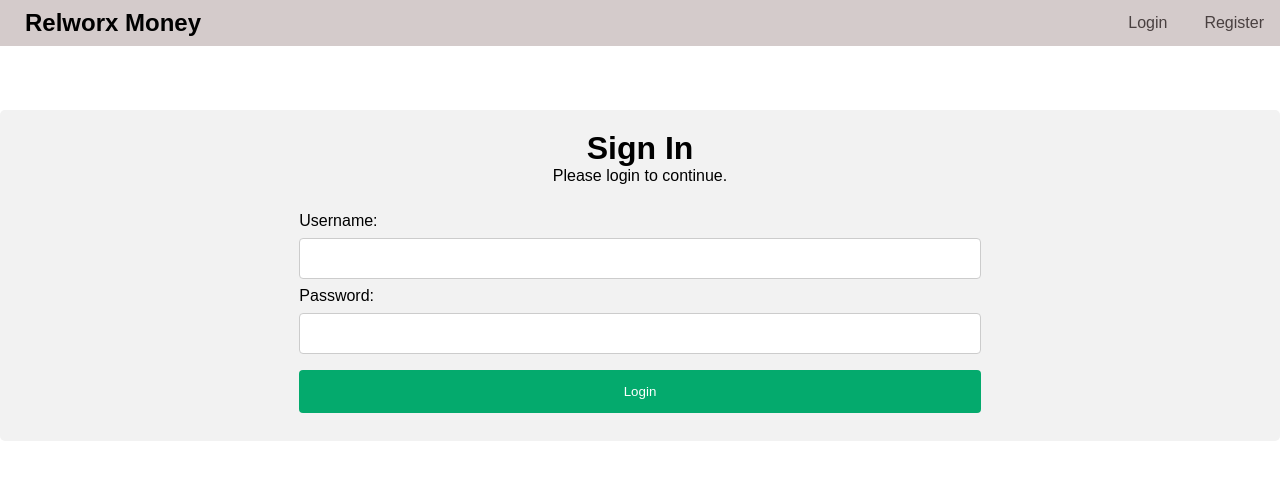
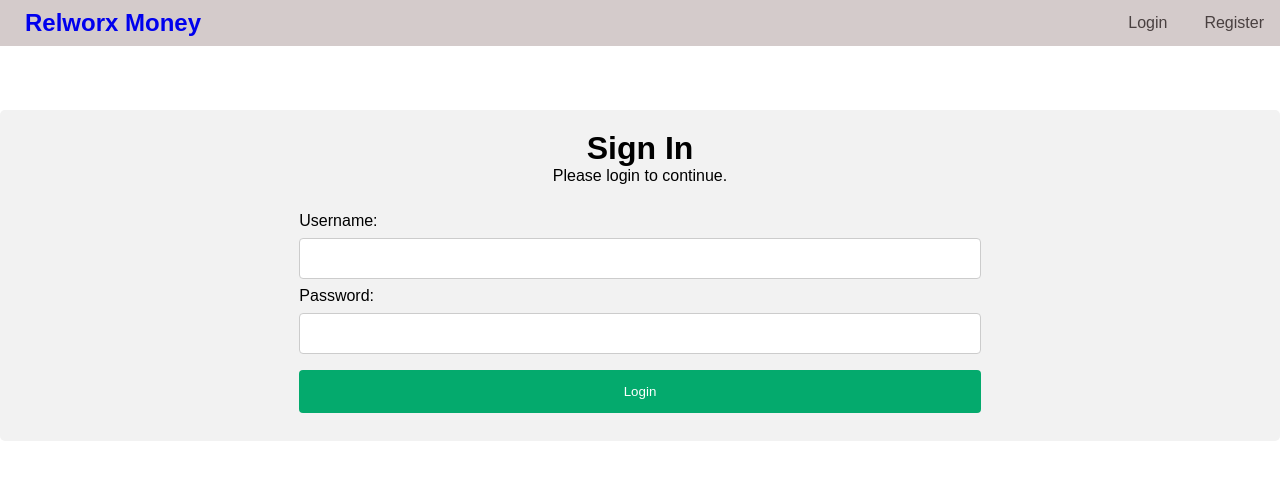
Before and after one commit to nottherealalanturing/relworxmoney, a website: page pages/signin.html in a window 1280 px wide. Drawn offline with Linux system fonts and the light colour scheme.

Commit message:
fix: fix broken links

```diff
--- a/pages/signin.html
+++ b/pages/signin.html
@@ -9,7 +9,7 @@
   <body>
     <div class="navbar">
       <nav class="nav">
-        <h1 class="logo">Relworx Money</h1>
+        <a href="/"><h1 class="logo">Relworx Money</h1></a>
         <ul class="user-nav"></ul>
 
         <ul class="admin-nav"></ul>
```
